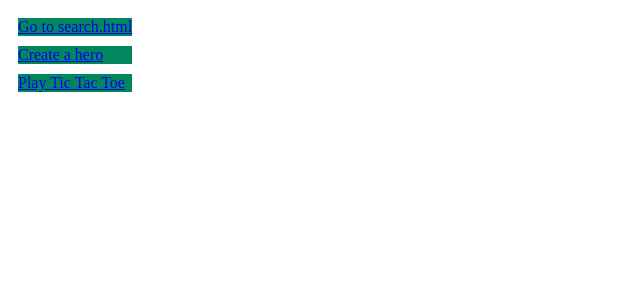
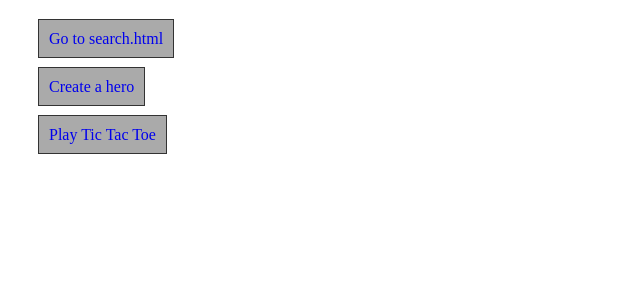
Before and after one commit to headricked/headricked.github.io, a PHP site: page /week04/week04.html in a window 1280 px wide. Shown: the top 300 px of the page, without its empty margins (0-640 px from the left). Run offline with PHP 8.4, Linux system fonts and the light colour scheme.

Commit message:
updated files

```diff
--- a/week04/week04.css
+++ b/week04/week04.css
@@ -1,9 +1,22 @@
-div.container {
-    display: inline-block;
+div.container > div {
+    margin: 30px;
 }
 
-div.container > div {
-    margin: 10px;
-    background-color: #00875d;
-    color: #fff;
+div.container > div > a {
+    text-decoration: none;
+    border: #333 1px solid;
+    background-color: #aaa;
+    padding: 10px;
 }
+
+div.container > div > a:hover {
+    transition: 0.25s;
+    transition-timing-function: ease-in-out;
+    border-color: #aaa;
+    background-color: #333;
+    color: #aaa;
+}
+
+div.container > div > a:active, a:visited {
+    color: #333;
+}
```
